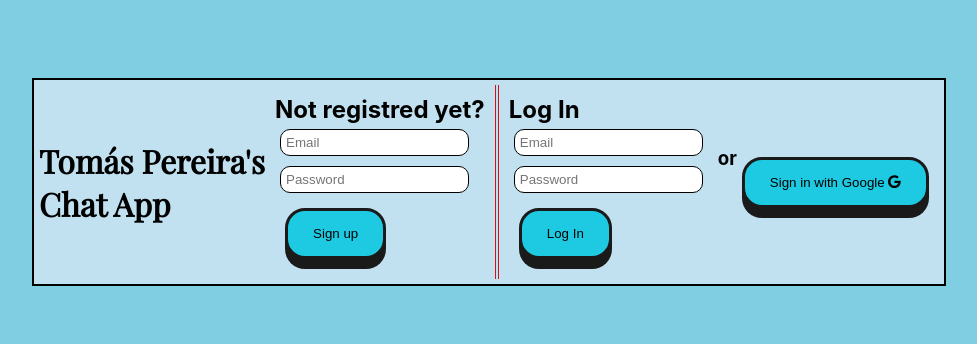
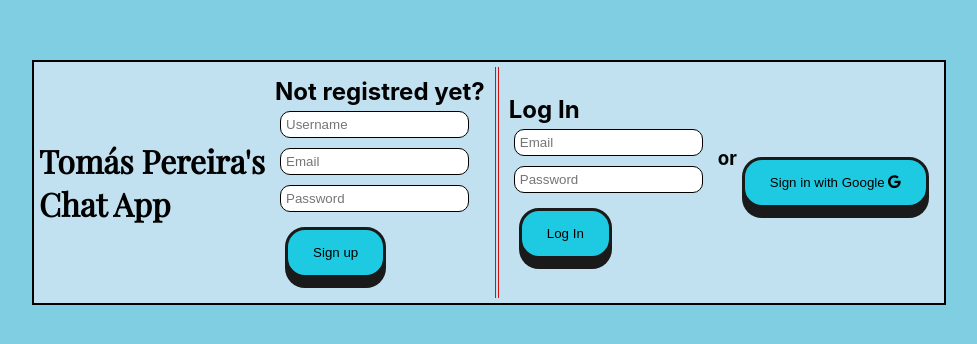
Before and after one commit to TomasPereira-Dev/realtime-chat-firebase, a React (Create React App) app: page / in a window 1280 px wide. Shown: the part 218-562 px from the top of the page, without its empty margins (151-1128 px from the left). Built offline with nearby package versions, Linux system fonts and the light colour scheme; no server answers; the HTML template or start-up script is replaced by a standard one.

Commit message:
added a new input, now user is forced to choose a username in register

```diff
--- a/src/Components/Modal/Modal.js
+++ b/src/Components/Modal/Modal.js
@@ -24,6 +24,7 @@ initializeApp(firebaseConfig);
 function Modal ({isOpen, handleClose, handleUsernameOpen}){
 
     const provider = new GoogleAuthProvider();
+    const [username, setUsername] = useState("");
     const [email, setEmail] = useState("");
     const [password, setPassword] = useState("");
 
@@ -33,12 +34,19 @@ function Modal ({isOpen, handleClose, handleUsernameOpen}){
 
     function handleChangeEmail(event){
         const newEmail = event.target.value;
+        console.log(newEmail)
         setEmail(newEmail);
     };
 
     function handleChangePassword(event){
         const newPassword = event.target.value;
         setPassword(newPassword);
+    };
+
+    function handleChangeUsername(event){
+        const newUsername = event.target.value;
+        setUsername(newUsername);
+        console.log(newUsername)
     };
 
     //register new users with mail
@@ -50,9 +58,9 @@ function Modal ({isOpen, handleClose, handleUsernameOpen}){
         .then(() => {
             //user registered
                 push(ref(database, `users/`), {
-                    user: auth.currentUser.uid,
+                    user: username,
                     uid: auth.currentUser.uid,
-                    userEmail: auth.currentUser.email,
+                    userEmail: email,
                     }
                 );
         })
@@ -125,6 +133,9 @@ function Modal ({isOpen, handleClose, handleUsernameOpen}){
                                 <div className="register-container">
                                     <h2>Not registred yet?</h2>
                                     <form className="register-form">
+                                        <div className = "sign-up-username-container">
+                                            <input className="sign-up-username" type="text" placeholder="Username" onChange={handleChangeUsername}/>
+                                        </div>
                                         <div className="sign-up-email-container">
                                             <input className="sign-up-email" type="email" placeholder="Email" onChange={handleChangeEmail}/>
                                         </div>
```
